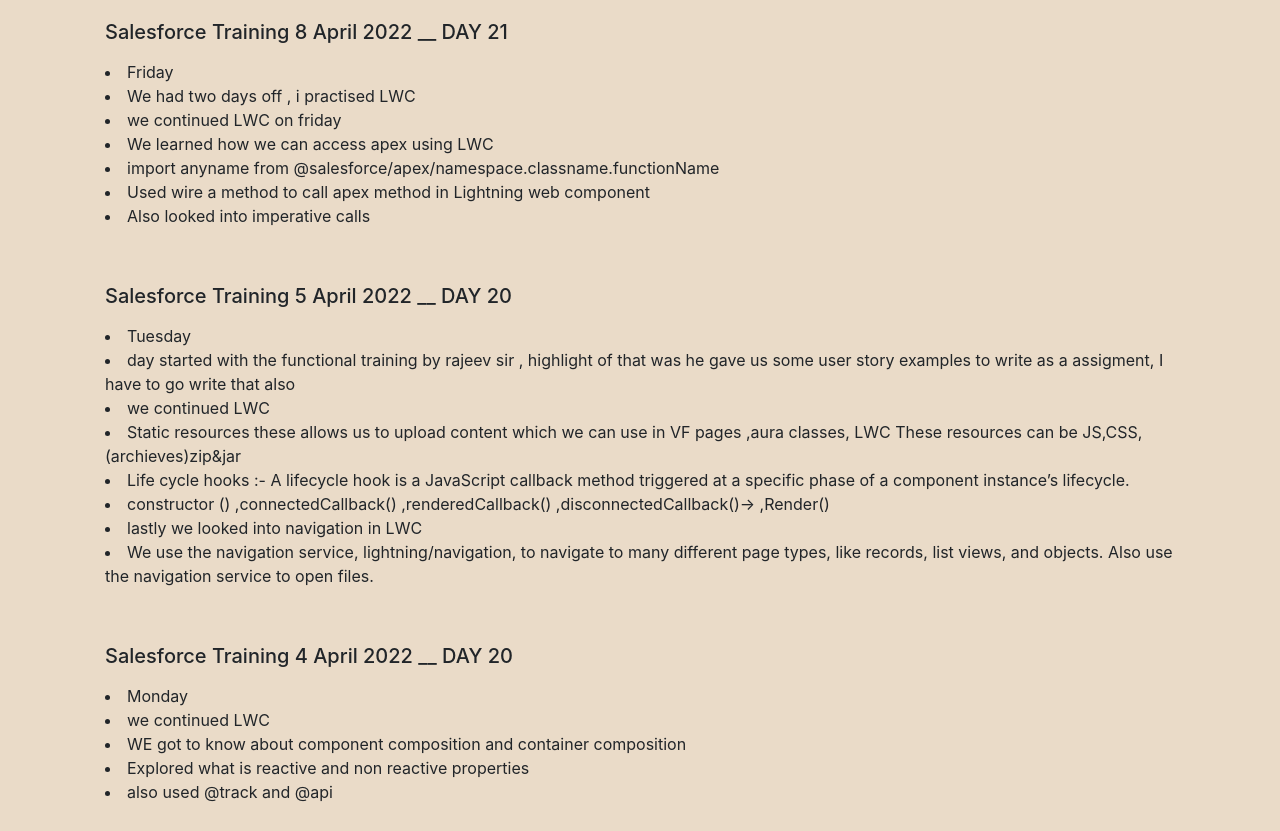
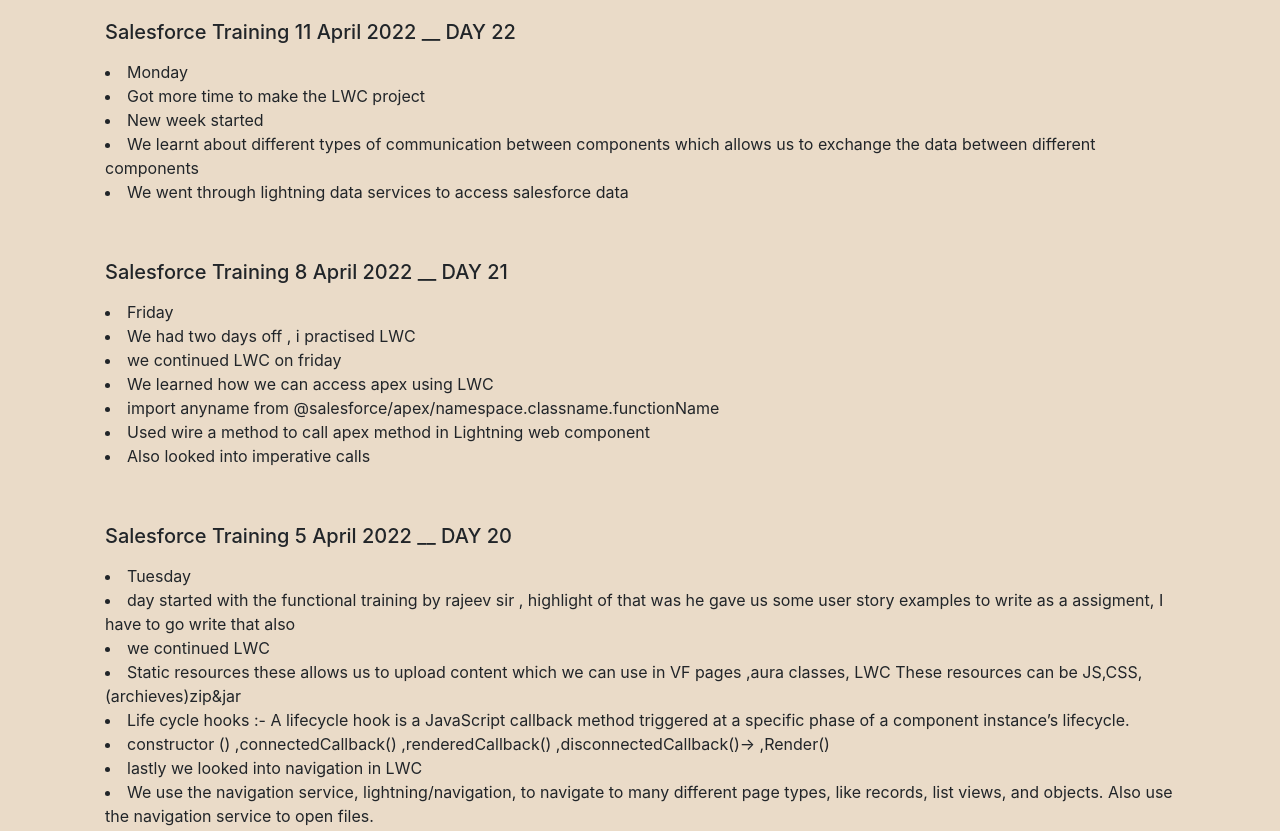
Before and after one commit to 01singhAman/01singhaman.github.io, a plain HTML site: page journal.html in a window 1280 px wide. Shown: the top 831 px of the page. Drawn offline with nearby package versions, Linux system fonts and the light colour scheme.

Commit message:
11 april
11 april

```diff
--- a/journal.html
+++ b/journal.html
@@ -10,6 +10,20 @@
 
 
     <div>
+	<div class="card-body">
+    <h5 class="card-title"> Salesforce Training 11 April  2022  __ DAY 22</h5>
+    <p class="card-text">
+		<li> Monday </li>
+		<li>Got more time to make the LWC project</li>
+		<li> New week started  </li>
+		<li> We learnt about different types of  communication between components  which allows us to exchange the data between different components </li>
+		<li> We went through lightning data services to access salesforce data</li>
+
+	</p>
+  </div>
+
+
+	<div>
 	<div class="card-body">
     <h5 class="card-title"> Salesforce Training 8 April  2022  __ DAY 21</h5>
     <p class="card-text">
```
